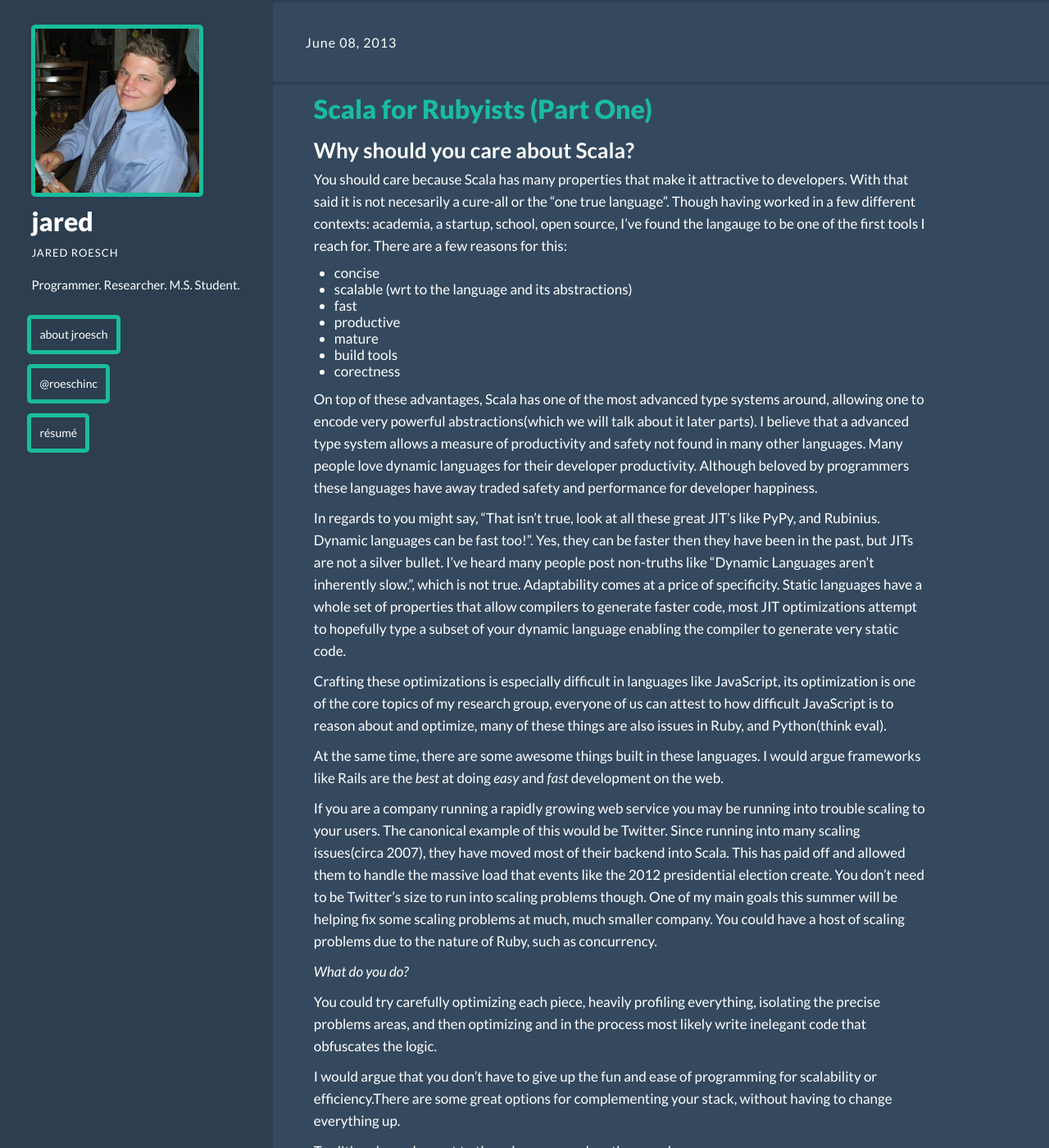
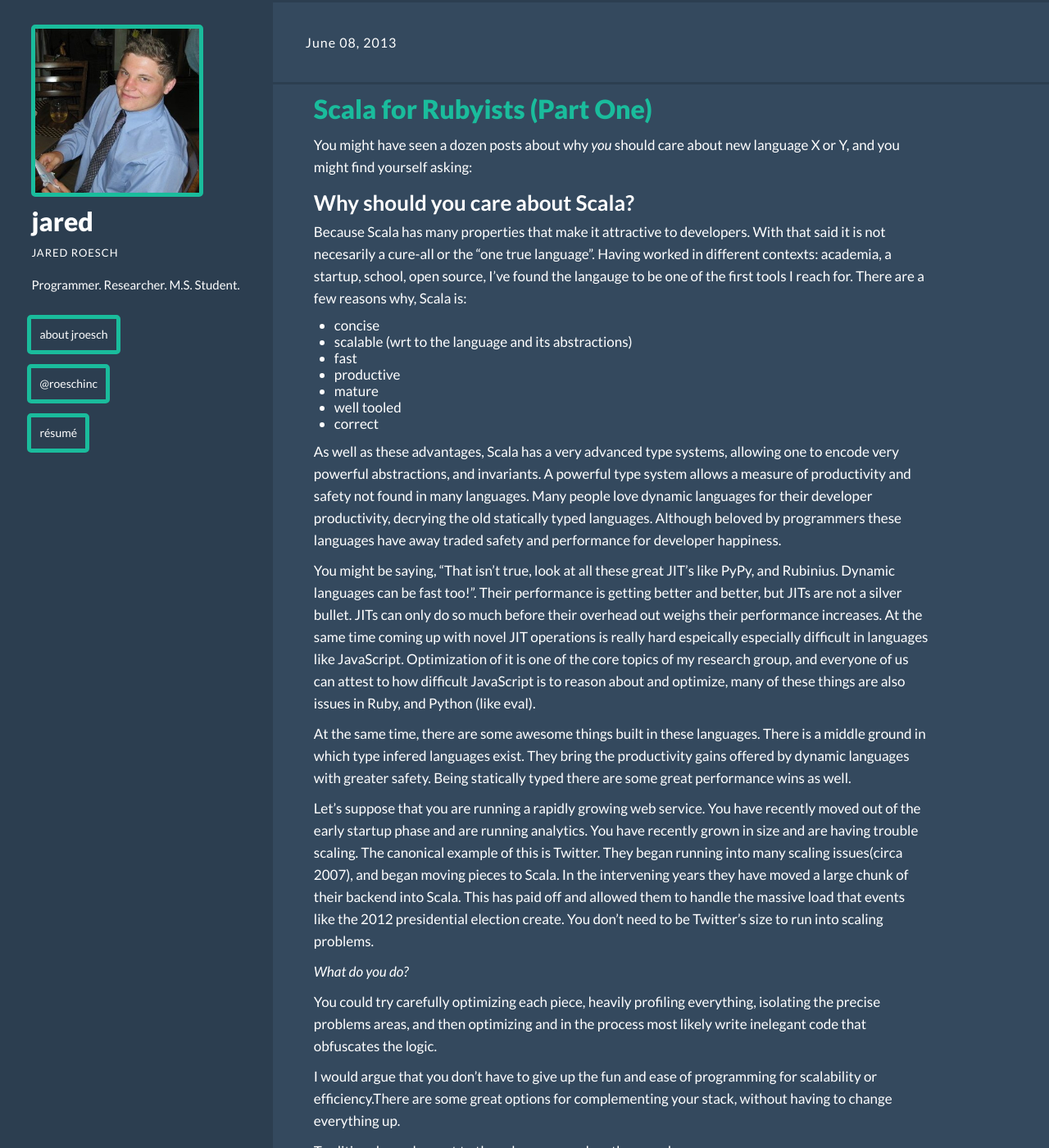
Before and after one commit to jroesch/jroesch.github.io, a Jekyll site: the page built from _posts/2013-06-08-Scala-for-Rubyists-Part-One.markdown, in a window 1280 px wide and 1400 px high. Shown: the whole window at 82% size. Built offline with Jekyll 4.4.1, drawn with Linux system fonts in a browser that asks for light colours; Markdown is read by kramdown in place of the engine named in the settings.

Commit message:
more article reworking, hoping to release the intro piece soon

```diff
--- a/_posts/2013-06-08-Scala-for-Rubyists-Part-One.markdown
+++ b/_posts/2013-06-08-Scala-for-Rubyists-Part-One.markdown
@@ -2,45 +2,46 @@
 layout: post
 title: Scala for Rubyists (Part One)
 ---
+You might have seen a dozen posts about why *you* should care about new language X or Y, and you might find
+yourself asking:
+
 ## Why should you care about Scala?
-You should care because Scala has many properties that make it attractive to developers. With that said it is not
-necesarily a cure-all or the "one true language". Though having worked in a few different contexts: academia, a startup,
-school, open source, I've found the langauge to be one of the first tools I reach for. There are a few reasons for this:
+Because Scala has many properties that make it attractive to developers. With that said it is not
+necesarily a cure-all or the "one true language". Having worked in different contexts: academia, a startup,
+school, open source, I've found the langauge to be one of the first tools I reach for. There are a few reasons why,
+Scala is:
 
 - concise
 - scalable (wrt to the language and its abstractions)
 - fast
 - productive
 - mature
-- build tools
-- corectness
+- well tooled
+- correct
 
-On top of these advantages, Scala has one of the most advanced type systems around, allowing one to encode
-very powerful abstractions(which we will talk about it later parts). I believe that a advanced type system allows a
-measure of productivity and safety not found in many other languages. Many people love dynamic languages for
-their developer productivity. Although beloved by programmers these languages have away traded safety and
-performance for developer happiness.
+As well as these advantages, Scala has a very advanced type systems, allowing one to encode very powerful
+abstractions, and invariants. A powerful type system allows a  measure of productivity and safety not found
+in many languages. Many people love dynamic languages for their developer productivity, decrying the old statically
+typed languages. Although beloved by programmers these languages have away traded safety and performance for
+developer happiness.
 
-In regards to you might say, "That isn't true, look at all these great JIT's like PyPy, and Rubinius. Dynamic languages
-can be fast too!". Yes, they can be faster then they have been in the past, but JITs are not a silver bullet.
-I've heard many people  post non-truths like "Dynamic Languages aren't inherently slow.", which is not true.
-Adaptability comes at a price of specificity. Static languages have a whole set of properties that allow compilers
-to generate faster code, most JIT optimizations attempt to hopefully type a subset of your dynamic language enabling
-the compiler to generate very static code.
+You might be saying, "That isn't true, look at all these great JIT's like PyPy, and Rubinius. Dynamic languages
+can be fast too!". Their performance is getting better and better, but JITs are not a silver bullet. JITs can only
+do so much before their overhead out weighs their performance increases. At the same time coming up with novel JIT
+operations is really hard espeically especially difficult in languages like JavaScript. Optimization of it is one
+of the core topics of my research group, and everyone of us can attest to how difficult JavaScript is to reason about
+and optimize, many of these things are also issues in Ruby, and Python (like eval).
 
-Crafting these optimizations is especially difficult in languages like JavaScript, its optimization is one of the core
-topics of my research group, everyone of us can attest to how difficult JavaScript is to reason about and optimize, many
-of these things are also issues in Ruby, and Python(think eval).
+At the same time, there are some awesome things built in these languages. There is a middle ground in which type
+infered languages exist. They bring the productivity gains offered by dynamic languages with greater safety. Being
+statically typed there are some great performance wins as well.
 
-At the same time, there are some awesome things built in these languages. I would argue frameworks like Rails are the
-*best* at doing *easy* and *fast* development on the web.
-
-If you are a company running a rapidly growing web service you may be running into trouble scaling to your users.
-The canonical example of this would be Twitter. Since running into many scaling issues(circa 2007), they have
-moved most of their backend into Scala. This has paid off and allowed them to handle the massive load that
-events like the 2012 presidential election create. You don't need to be Twitter's size to run into scaling problems
-though. One of my main goals this summer will be helping fix some scaling problems at much, much smaller company.
-You could have a host of scaling problems due to the nature of Ruby, such as concurrency.
+Let's suppose that you are running a rapidly growing web service. You have recently moved out of the early startup phase
+and are running analytics. You have recently grown in size and are having trouble scaling. The canonical example of this
+is Twitter. They began running into many scaling issues(circa 2007), and began moving pieces to Scala. In the intervening
+years they have moved a large chunk of their backend into Scala. This has paid off and allowed them to handle the
+massive load that events like the 2012 presidential election create. You don't need to be Twitter's size to run
+into scaling problems.
 
 *What do you do?*
 
```
